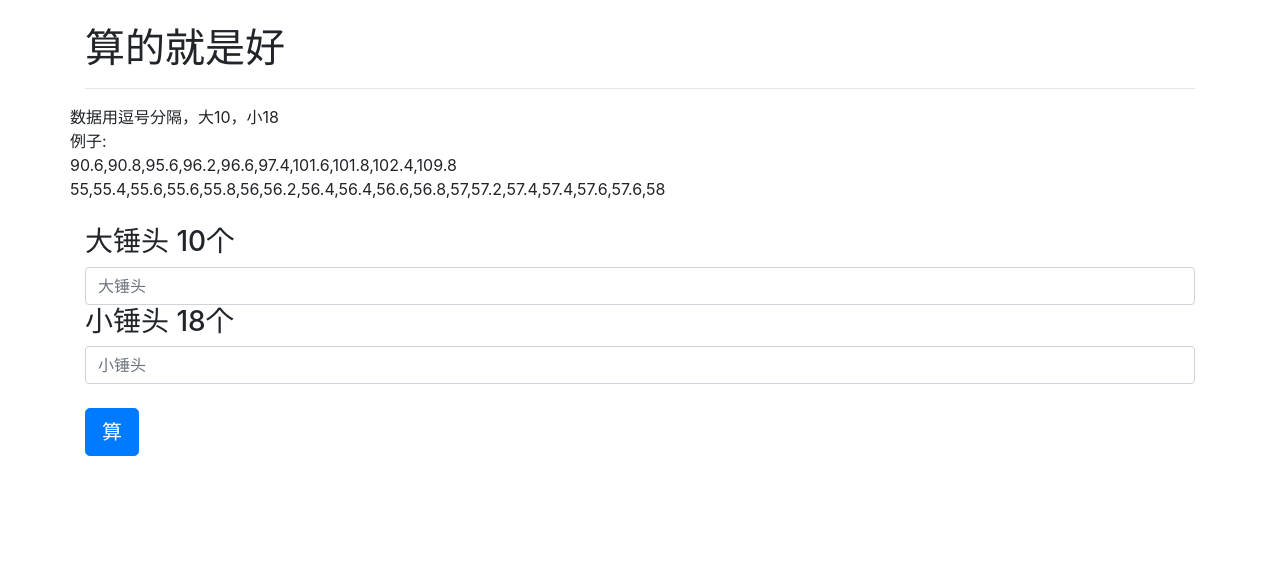
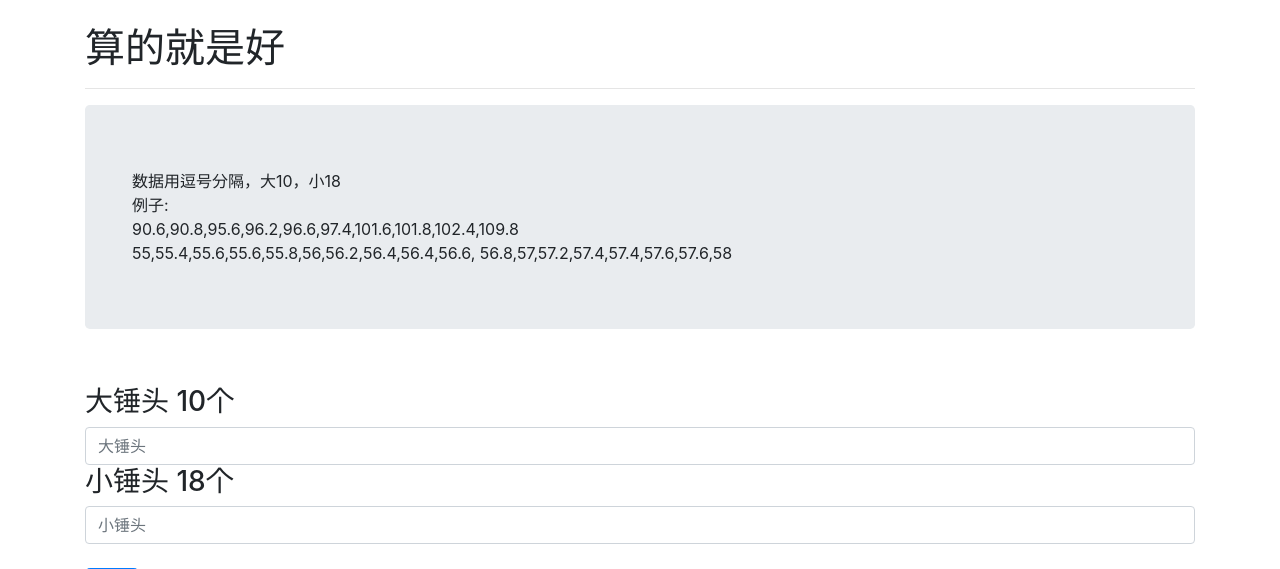
Before and after one commit to Linghui/mixed_tools, a CodeIgniter app: page /database/index.php/chuitou/index in a window 1280 px wide. Shown: the top 569 px of the page. Run offline with CodeIgniter, Linux system fonts and the light colour scheme.

Commit message:
no message

```diff
--- a/application/views/main.php
+++ b/application/views/main.php
@@ -38,12 +38,15 @@ defined('BASEPATH') or exit('No direct script access allowed');
         <h1>算的就是好</h1>
 
         <hr>
-        <div class="row" style="width:100%">
-        数据用逗号分隔，大10，小18<br/>
-        例子:<br/>
-        90.6,90.8,95.6,96.2,96.6,97.4,101.6,101.8,102.4,109.8<br/>
-        55,55.4,55.6,55.6,55.8,56,56.2,56.4,56.4,56.6,56.8,57,57.2,57.4,57.4,57.6,57.6,58<br/>
+        <div class="jumbotron">
+          <div class="container">
+              数据用逗号分隔，大10，小18<br/>
+              例子:<br/>
+              90.6,90.8,95.6,96.2,96.6,97.4,101.6,101.8,102.4,109.8<br/>
+              55,55.4,55.6,55.6,55.8,56,56.2,56.4,56.4,56.6, 56.8,57,57.2,57.4,57.4,57.6,57.6,58<br/>
+          </div>
         </div>
+
         <br/>
         <h3>大锤头 10个</h3>
         <input id="big" type="text" class="form-control" placeholder="大锤头">
```
